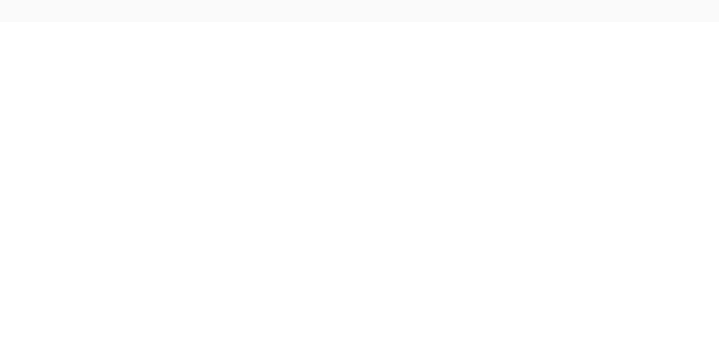
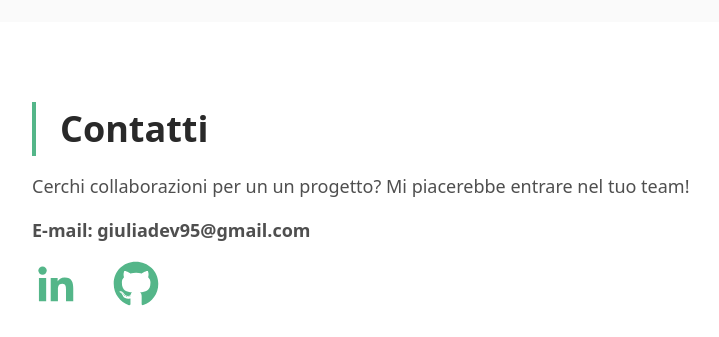
Before and after one commit to giuliadev95/giuliadev.com, a Next.js app: page / in a window 1280 px wide. Shown: the part 3715-4052 px from the top of the page, without its empty margins (224-943 px from the left). Before the commit the page ends 3737 px from the top, so only its background shows below. Built offline with nearby package versions, Linux system fonts and the light colour scheme.

Commit message:
feat: Implement Contact component, fix navigation from navbar

```diff
--- a/src/app/page.tsx
+++ b/src/app/page.tsx
@@ -3,28 +3,17 @@ import About from "@/components/About";
 import Experience from "@/components/Experience";
 import Projects from "@/components/Projects";
 import Education from "@/components/Education";
+import Contact from "@/components/Contact";
 
 export default function Home() {
   return (
   <main className=" pt-[80px] min-w-[100%] mx-auto">
-    {/**
-      * components here
-      * <About : =>  (<Button/>) />
-      * <Projects.tsx/>
-      * <Footer => ( <Contacts/>)/>
-      <p className="font-sans font-bold">Lorem ipsum dolor sit amet consectetur adipisicing elit. Dolorem delectus mollitia a cumque earum nesciunt, dignissimos, pariatur alias omnis laborum sequi sed non nostrum soluta qui repellendus blanditiis? Vel, veritatis?</p>
-      <p>Lorem ipsum dolor sit amet consectetur adipisicing elit. Dolorem delectus mollitia a cumque earum nesciunt, dignissimos, pariatur alias omnis laborum sequi sed non nostrum soluta qui repellendus blanditiis? Vel, veritatis?</p>
-      <p>Lorem ipsum dolor sit amet consectetur adipisicing elit. Dolorem delectus mollitia a cumque earum nesciunt, dignissimos, pariatur alias omnis laborum sequi sed non nostrum soluta qui repellendus blanditiis? Vel, veritatis?</p>
-      <p>Lorem ipsum dolor sit amet consectetur adipisicing elit. Dolorem delectus mollitia a cumque earum nesciunt, dignissimos, pariatur alias omnis laborum sequi sed non nostrum soluta qui repellendus blanditiis? Vel, veritatis?</p>
-      <p>Lorem ipsum dolor sit amet consectetur adipisicing elit. Dolorem delectus mollitia a cumque earum nesciunt, dignissimos, pariatur alias omnis laborum sequi sed non nostrum soluta qui repellendus blanditiis? Vel, veritatis?</p>
-      <p>Lorem ipsum dolor sit amet consectetur adipisicing elit. Dolorem delectus mollitia a cumque earum nesciunt, dignissimos, pariatur alias omnis laborum sequi sed non nostrum soluta qui repellendus blanditiis? Vel, veritatis?</p>
-      <p>Lorem ipsum dolor sit amet consectetur adipisicing elit. Dolorem delectus mollitia a cumque earum nesciunt, dignissimos, pariatur alias omnis laborum sequi sed non nostrum soluta qui repellendus blanditiis? Vel, veritatis?</p>
-      */}
       <Hero/>
       <About/>
       <Experience/>
       <Projects/>
       <Education/>
+      <Contact/>
 </main>
   );
 }
--- /dev/null
+++ b/src/components/Contact.jsx
@@ -0,0 +1,38 @@
+'use client';
+import { BiLogoLinkedin } from "react-icons/bi";
+import { FaGithub } from "react-icons/fa";
+
+export default function Contact() {
+
+    return(
+        <section className="bg-white px-4 lg:px-16 xl:px-64 py-8 flex flex-col items-start justify-start gap-4 mt-12 scroll-mt-20 max-w-[100rem]" id="contact">
+
+            {/** Title */}
+            <h2 className="text-[32px] md:text-[36px] font-bold text-darkGrey self-start border-l-4 pl-6 border-lightGreen">Contatti</h2>
+            <p className="text-base md:text-lg font-normal text-lightGrey leading-relaxed">
+                Cerchi collaborazioni per un un progetto? Mi piacerebbe entrare nel tuo team!
+            </p>
+
+            <a href="mailto:giuliadev95@gmail.com" className="hover:underline text-base md:text-lg font-bold text-lightGrey">
+                E-mail: giuliadev95@gmail.com
+            </a>
+
+            <ul className="flex justify-start items-start gap-[2rem]">
+                <li>
+                    <a target="_blank" href="https://www.linkedin.com/in/giuliamoukouyou/" rel="noopener noreferrer">
+                        <BiLogoLinkedin
+                            className="text-lightGreen font-semibold text-[3rem] border border-white rounded-2xl bg-white"
+                        />
+                    </a>
+                </li>
+                <li>
+                    <a target="_blank" href="https://github.com/giuliadev95" rel="noopener noreferrer">
+                        <FaGithub
+                            className="text-lightGreen font-semibold text-[3rem] border border-white rounded-2xl bg-white"
+                        />
+                    </a>
+                </li>
+            </ul>
+        </section>
+    )
+}
--- a/src/components/Navbar.jsx
+++ b/src/components/Navbar.jsx
@@ -120,7 +120,7 @@ export default function NavBar() {
                                 </li>
                                 <li>
                                     <a
-                                        href="#contacts"
+                                        href="#contact"
                                         onClick={()=> setShownavbar(false)}
                                         className="flex items-center justify-start gap-2 text-xl text-white font-semibold hover:text-[#00000080]"
                                     >
@@ -177,7 +177,7 @@ export default function NavBar() {
                     </li>
                     <li>
                         <a
-                            href="#contacts"
+                            href="#contact"
                             onClick={()=> setShownavbar(false)}
                             className="flex items-center justify-start gap-2 text-lg text-white font-thin hover:text-[#00000080] font-poppins hover:underline"
                         >
--- a/src/components/cards/ProjectCard.jsx
+++ b/src/components/cards/ProjectCard.jsx
@@ -4,7 +4,7 @@ export default function ProjectCard({imgSource, title, body, stack, alt, github,
 
     return(
         <>
-            <div className=" flex flex-col items-start justify-start content-start md:flex-row">
+            <div className="flex flex-col items-start justify-start content-start md:flex-row">
                 <img
                     src={imgSource}
                     alt={alt}
```
